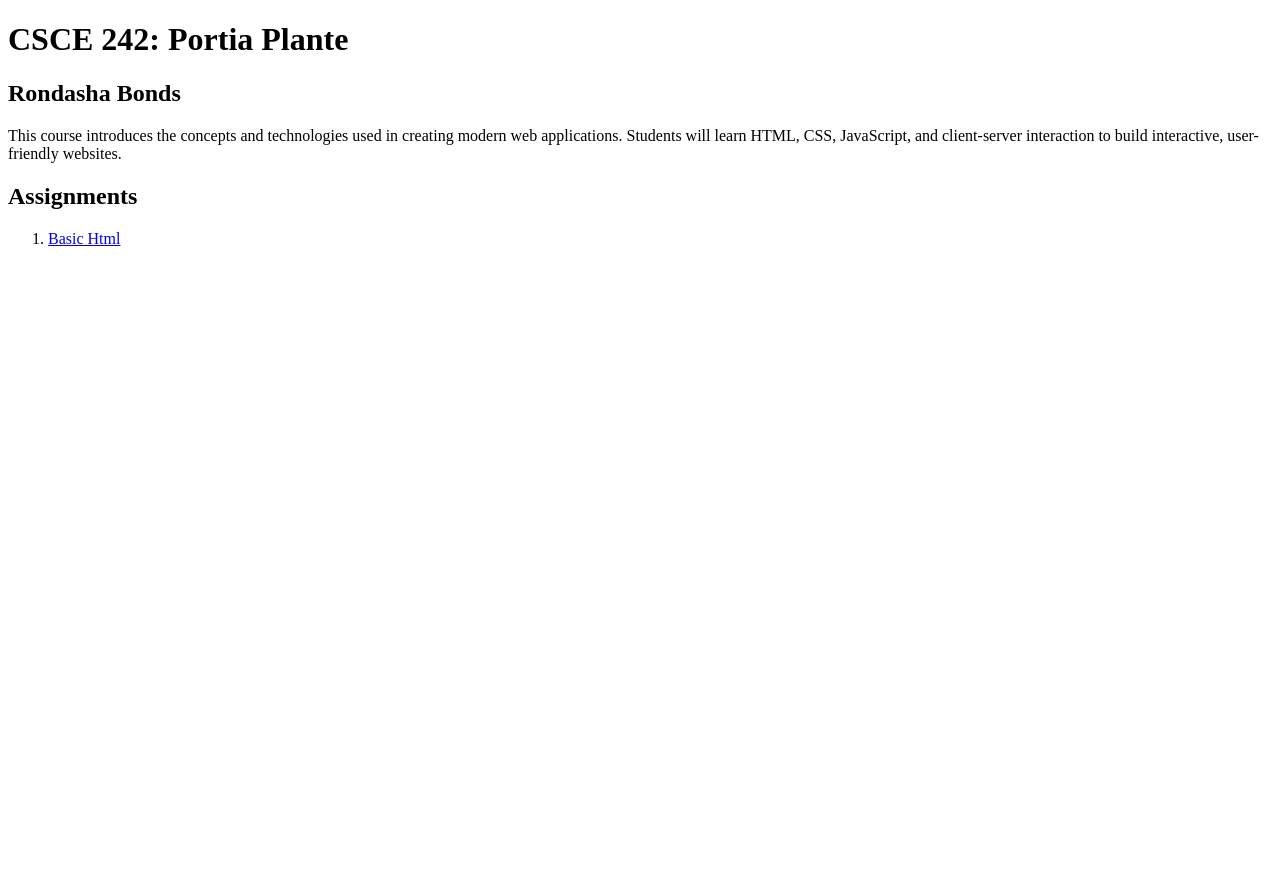
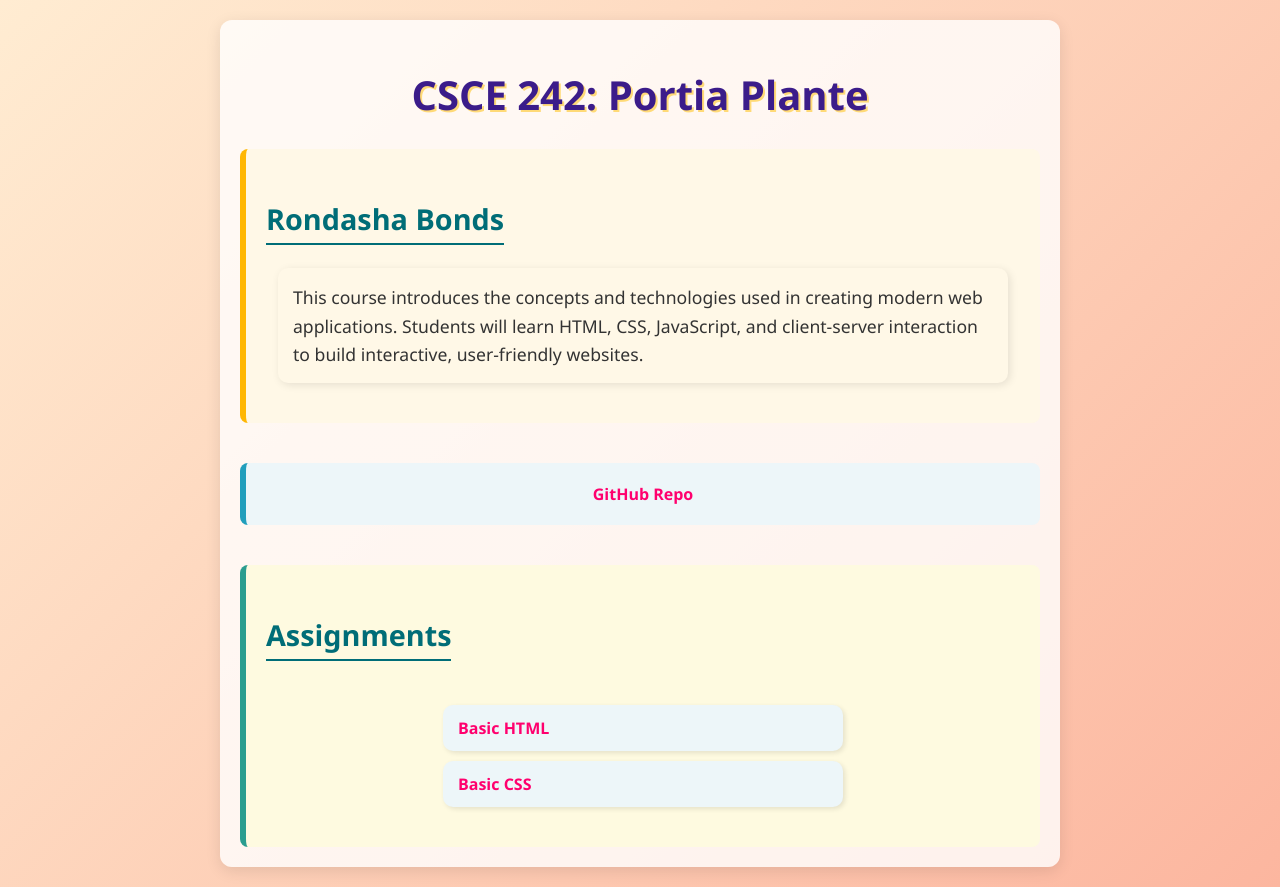
Before and after one commit to rondashabonds/rondashabonds.github.io, a plain HTML site: page csce242/index.html in a window 1280 px wide. Before the commit the page ends 800 px from the top, so only its background shows below. Drawn offline with Linux system fonts and the light colour scheme.

Commit message:
Main Page

```diff
--- a/csce242/index.html
+++ b/csce242/index.html
@@ -1,22 +1,36 @@
 <!DOCTYPE html>
 <html lang="en">
 <head>
-    <title> CSCE 242: Portia Plante</title>
+    <title>CSCE 242: Portia Plante</title>
+    <link rel="stylesheet" href="styles.css">
 </head>
 <body>
+    <div id="content">
         <h1>CSCE 242: Portia Plante</h1>
+
+        <div id="about">
             <h2 class="title">Rondasha Bonds</h2>
             <p class="description">
                 This course introduces the concepts and technologies used in creating modern web applications.
                 Students will learn HTML, CSS, JavaScript, and client-server interaction to build interactive,
                 user-friendly websites.
             </p>
+        </div>
+
+        <div id="repo">
+            <a href="https://github.com/rondashabonds/rondashabonds.github.io/tree/main/csce242"
+               class="floating-link" target="_blank">
+               GitHub Repo
+            </a>
+        </div>
+
+        <div id="assignments">
             <h2 class="title">Assignments</h2>
-      <p class="bullet points">
-</body>
-
             <ol>
-    <li><a href="assignments/01html/index.html">Basic Html</a></li>
+                <li><a href="assignments/01html/index.html">Basic HTML</a></li>
+                <li><a href="assignments/02css/index.html">Basic CSS</a></li>
             </ol>
+        </div>
+    </div>
 </body>
 </html>
--- /dev/null
+++ b/csce242/styles.css
@@ -0,0 +1,126 @@
+/* General page styling */
+body {
+    font-family: "Segoe UI", Tahoma, sans-serif;
+    background: linear-gradient(135deg, #ffecd2, #fcb69f);
+    margin: 0;
+    padding: 20px;
+    color: #222;
+    animation: fadeIn 1s ease-in;
+}
+
+/* Wrapper for content */
+#content {
+    max-width: 800px;
+    margin: auto;
+    padding: 20px;
+    background: #ffffffcc;
+    border-radius: 12px;
+    box-shadow: 0 4px 15px rgba(0,0,0,0.1);
+}
+
+/* About section */
+#about {
+    margin-bottom: 40px;
+    padding: 20px;
+    background: #fff8e7;
+    border-left: 6px solid #ffb703;
+    border-radius: 8px;
+}
+
+/* Repo section */
+#repo {
+    margin: 40px 0;
+    padding: 20px;
+    text-align: center;
+    background: #edf6f9;
+    border-left: 6px solid #219ebc;
+    border-radius: 8px;
+}
+
+/* Assignments section */
+#assignments {
+    margin-top: 40px;
+    padding: 20px;
+    background: #fefae0;
+    border-left: 6px solid #2a9d8f;
+    border-radius: 8px;
+}
+
+/* Headings */
+h1 {
+    text-align: center;
+    color: #3b1c8a;
+    font-size: 2.5rem;
+    text-shadow: 2px 2px #ffda77;
+    transition: transform 0.3s;
+}
+h1:hover {
+    transform: scale(1.05);
+}
+
+h2.title {
+    color: #006d77;
+    margin-top: 30px;
+    font-size: 1.8rem;
+    border-bottom: 2px solid #006d77;
+    display: inline-block;
+    padding-bottom: 5px;
+}
+
+/* Paragraph */
+.description {
+    max-width: 700px;
+    margin: 0 auto 20px;
+    line-height: 1.6;
+    font-size: 1.1rem;
+    color: #333;
+    background: #fff8e7;
+    padding: 15px;
+    border-radius: 10px;
+    box-shadow: 2px 2px 8px rgba(0,0,0,0.1);
+    animation: slideIn 1s ease-out;
+}
+
+/* Links */
+a {
+    color: #ff006e;
+    font-weight: bold;
+    text-decoration: none;
+    transition: color 0.3s, transform 0.2s;
+}
+a:hover {
+    color: #8338ec;
+    transform: scale(1.1);
+    text-decoration: underline;
+}
+
+/* Assignment List */
+#assignments ol {
+    list-style: none;
+    padding: 0;
+    margin: 20px auto;
+    max-width: 400px;
+}
+#assignments li {
+    background: #edf6f9;
+    margin: 10px 0;
+    padding: 12px 15px;
+    border-radius: 10px;
+    box-shadow: 2px 2px 5px rgba(0,0,0,0.1);
+    transition: transform 0.3s, background 0.3s;
+}
+#assignments li:hover {
+    transform: translateX(10px);
+    background: #cdeac0;
+}
+
+/* Animations */
+@keyframes fadeIn {
+    from { opacity: 0; }
+    to   { opacity: 1; }
+}
+
+@keyframes slideIn {
+    from { transform: translateY(20px); opacity: 0; }
+    to   { transform: translateY(0); opacity: 1; }
+}
```
Lines whose indentation alone changed are shown as unchanged.
